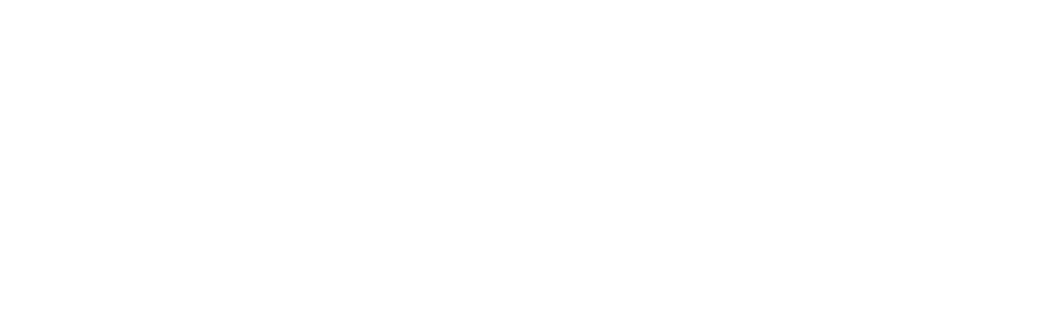
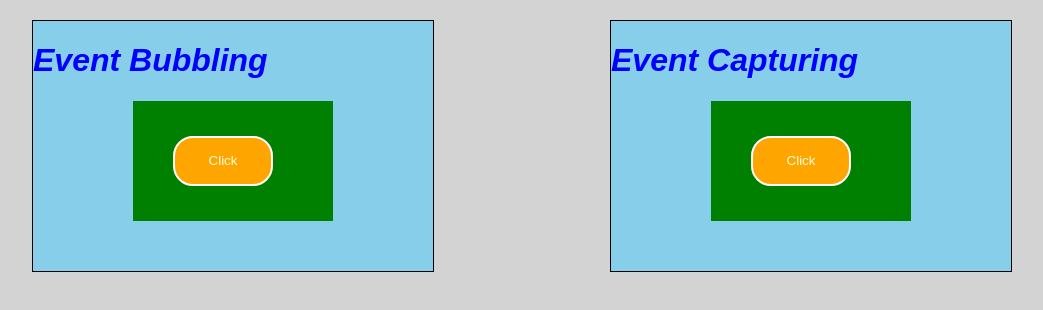
Before and after one commit to sudip22-p/WT, a plain HTML site: page Assignments/Assignment-6/index.html in a window 1280 px wide. Shown: the whole page, without its empty margins (118-1161 px from the left). Drawn offline with Linux system fonts and the light colour scheme.

Commit message:
Assignment-6 added

```diff
--- a/Assignments/Assignment-6/index.html
+++ b/Assignments/Assignment-6/index.html
@@ -5,8 +5,23 @@
     <meta http-equiv="X-UA-Compatible" content="IE=edge">
     <meta name="viewport" content="width=device-width, initial-scale=1.0">
     <title> Event Bubbling and Capturing</title>
+    <link rel="stylesheet" href="./style.css">
 </head>
 <body>
-
+    <div id="parent-1" class="div-parent">
+        <h1 id="first">Event Bubbling</h1>
+        <div id="child-1" class="div-child">
+            <button id="btn-1">Click
+            </button>
+        </div>
+    </div>
+    <div id="parent-2" class="div-parent">
+        <h1 id="second">Event Capturing</h1>
+        <div id="child-2" class="div-child">
+            <button id="btn-2">Click
+            </button>
+        </div>
+    </div>
+    <script src="./script.js"></script>
 </body>
 </html>
--- a/Assignments/Assignment-6/script.js
+++ b/Assignments/Assignment-6/script.js
@@ -0,0 +1,44 @@
+const divs=document.getElementsByClassName("div-parent");
+for(let div of divs){
+    if(div.id=='parent-2'){
+        div.addEventListener("click",divClick,{
+            capture:true
+        });
+    }
+    else{
+    div.addEventListener("click",divClick);
+    }
+}
+function divClick(){
+    alert("div parent click vayo");
+}
+
+const childs=document.getElementsByClassName("div-child");
+for(let child of childs){
+    if(child.id=="child-2"){
+        child.addEventListener("click",divChildClick,{
+            capture : true
+        });
+    }
+    else{
+    child.addEventListener("click",divChildClick);
+    }
+}
+function divChildClick(){
+    alert("div child click vayo");
+}
+
+const btns=document.getElementsByTagName("button");
+for(let btn of btns){
+    if(btn.id=="btn-2"){
+    btn.addEventListener("click",btnClick,{
+        capture : true
+    });
+}
+else{
+btn.addEventListener("click",btnClick);
+}
+}
+function btnClick(){
+    alert("btn click vayo");
+}
--- a/Assignments/Assignment-6/style.css
+++ b/Assignments/Assignment-6/style.css
@@ -2,4 +2,46 @@ body{
     margin: 0px;
     padding: 0px;
     font-family: Arial, Helvetica, sans-serif;
+    background-color: lightgrey;
 }
+button{
+    height: 50px;
+    width: 100px;
+    position: relative;
+    left: 40px;
+    top: 15px;
+    border-radius: 20px;
+    border: 2px solid white;
+    background-color: orange;
+    color: lightyellow;
+}
+#parent-1,
+#parent-2{
+    background-color: skyblue;
+    border: 1px solid black;
+    height: 200px;
+    width: 400px;
+    padding-bottom: 50px;
+}
+#parent-1{
+    position: absolute;
+    top: 20px;
+    left: 150px;
+}
+#parent-2{
+    position: absolute;
+    top: 20px;
+    right: 150px;
+}
+#child-1,
+#child-2{
+    background-color: green;
+    height:100px;
+    width: 200px;
+    margin: auto;
+    padding-top: 20px;
+}
+h1{
+    font-style: italic;
+    color: blue;
+}
```
Also changed, not shown: Assignments/Assignment-6/Assets/event.png (added), 1 other file.
